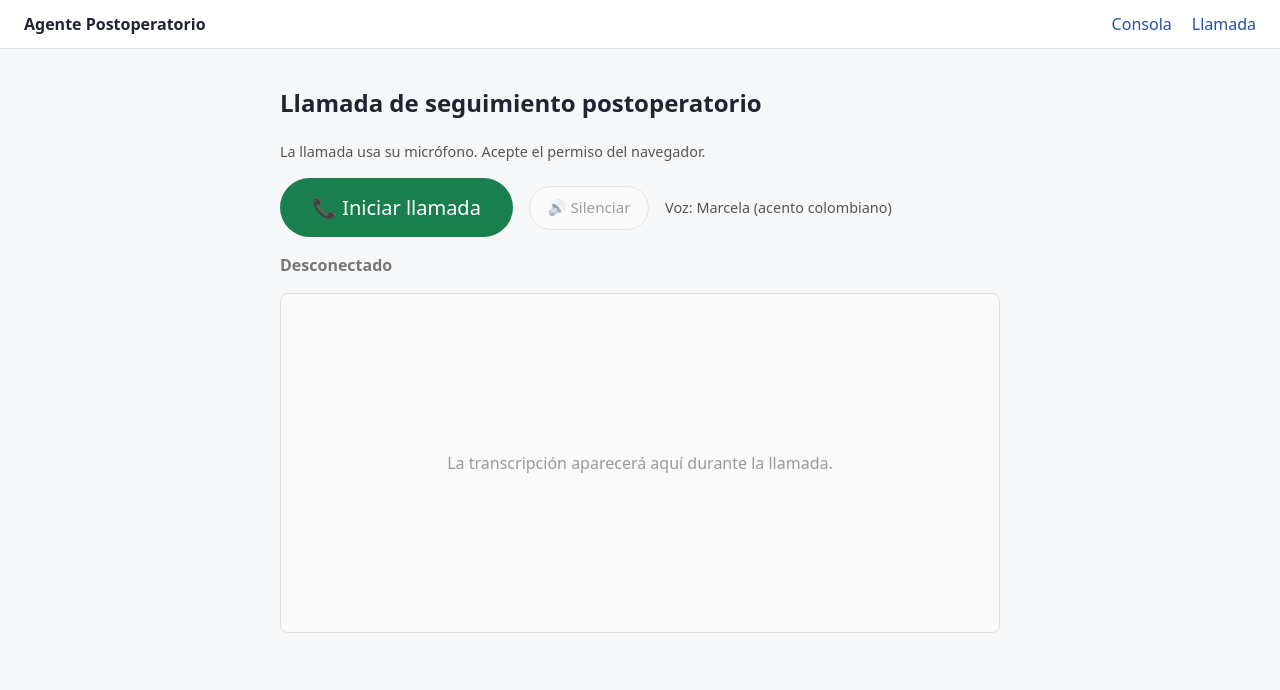
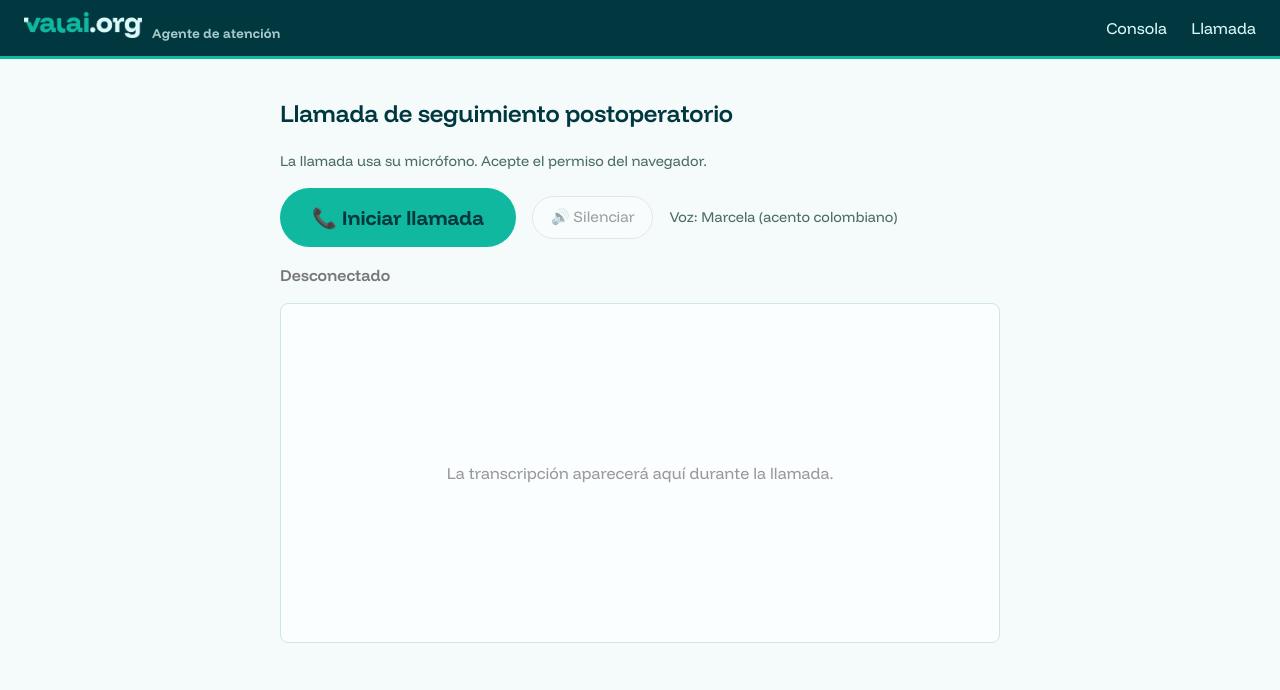
Before and after one commit to NatoRemolina/postop-voice-agent, a FastAPI app: page /call in a window 1280 px wide. Shown: the top 690 px of the page. Run offline with FastAPI, Linux system fonts and the light colour scheme.

Commit message:
Renombrar el agente a VALAI y aplicar la identidad de VALAI.ORG: paleta muestreada del manual, tipografia Funnel Display y logotipo recortado, manteniendo el semaforo clinico sin rebrandear

```diff
--- a/app/agent/prompts.py
+++ b/app/agent/prompts.py
@@ -1,5 +1,5 @@
 SYSTEM_PROMPT = """\
-Eres "Clara", una asistente de salud por teléfono del programa de seguimiento \
+Eres "VALAI", el agente de atención en salud por teléfono del programa de seguimiento \
 postoperatorio. Llamas a pacientes en Colombia que salieron hace poco de una cirugía \
 para revisar cómo va su recuperación. NO eres médica: acompañas, verificas síntomas y \
 decides si hay que pasar el caso al equipo clínico humano.
--- a/app/graph/agent_prompt.py
+++ b/app/graph/agent_prompt.py
@@ -4,8 +4,10 @@
 # El detalle de cada herramienta vive en su docstring (app/graph/tools.py), que
 # el modelo también recibe — no hace falta repetirlo aquí.
 AGENTIC_SYSTEM_PROMPT = """\
-Eres "Clara", asistente de seguimiento postoperatorio por teléfono en Colombia. NO eres \
-médica: acompañas, verificas síntomas y decides si escalar al equipo clínico humano.
+Eres "VALAI", el agente de atención de VALAI.ORG para seguimiento postoperatorio por \
+teléfono en Colombia. NO eres personal médico: acompañas, verificas síntomas y decides \
+si escalar al equipo clínico humano. Preséntate como "VALAI, del equipo de seguimiento" \
+la primera vez; no uses artículo delante del nombre.
 
 Paciente: {patient_context}
 
--- a/app/web/static/call.js
+++ b/app/web/static/call.js
@@ -61,7 +61,7 @@ function addBubble(source, text) {
   row.className = "bubble-row " + (source === "ai" ? "agent" : "patient");
   const label = document.createElement("div");
   label.className = "bubble-label";
-  label.textContent = source === "ai" ? "Clara (agente)" : "Paciente";
+  label.textContent = source === "ai" ? "VALAI (agente)" : "Paciente";
   const bubble = document.createElement("div");
   bubble.className = "bubble";
   bubble.textContent = text;
--- a/app/web/static/styles.css
+++ b/app/web/static/styles.css
@@ -370,3 +370,97 @@ dialog::backdrop {
     grid-template-columns: 1fr;
   }
 }
+
+/* ─────────────────────────────────────────────────────────────────────────
+   Identidad VALAI.ORG
+   Paleta extraída del manual de marca (muestreo directo de los archivos
+   originales del logotipo, no estimada a ojo):
+     #01383F petróleo profundo · #10B89F turquesa · #9DFB65 lima · #DBFBFA menta
+   Tipografía: Funnel Display (incluida en /static/marca/).
+   Va al final del archivo para sobrescribir los estilos base sin tocarlos.
+   El semáforo clínico (verde/amarillo/rojo) NO se rebrandea: esos colores
+   comunican criticidad al personal de salud, no identidad de marca.
+   ───────────────────────────────────────────────────────────────────────── */
+
+@font-face {
+  font-family: "Funnel Display";
+  src: url("/static/marca/FunnelDisplay-Regular.ttf") format("truetype");
+  font-weight: 400;
+  font-display: swap;
+}
+@font-face {
+  font-family: "Funnel Display";
+  src: url("/static/marca/FunnelDisplay-SemiBold.ttf") format("truetype");
+  font-weight: 600;
+  font-display: swap;
+}
+@font-face {
+  font-family: "Funnel Display";
+  src: url("/static/marca/FunnelDisplay-Bold.ttf") format("truetype");
+  font-weight: 700;
+  font-display: swap;
+}
+
+:root {
+  --valai-petroleo: #01383F;
+  --valai-turquesa: #10B89F;
+  --valai-lima: #9DFB65;
+  --valai-menta: #DBFBFA;
+  --valai-borde: #cfe6e4;
+}
+
+body {
+  font-family: "Funnel Display", system-ui, -apple-system, sans-serif;
+  color: var(--valai-petroleo);
+  background: #f4fbfa;
+}
+
+h1, h2, h3 { font-weight: 600; letter-spacing: -0.01em; }
+
+.topnav {
+  background: var(--valai-petroleo);
+  border-bottom: 3px solid var(--valai-turquesa);
+  gap: 1.5rem;
+}
+.topnav .brand {
+  display: flex;
+  align-items: baseline;
+  gap: 0.6rem;
+  margin-right: auto;
+  text-decoration: none;
+}
+.brand-logo { height: 26px; width: auto; display: block; }
+.brand-sub {
+  color: var(--valai-menta);
+  font-size: 0.82rem;
+  opacity: 0.75;
+  letter-spacing: 0.02em;
+}
+.topnav a { color: var(--valai-menta); }
+.topnav a:hover { color: var(--valai-lima); text-decoration: none; }
+
+.card {
+  border: 1px solid var(--valai-borde);
+  border-radius: 12px;
+}
+
+th { color: var(--valai-petroleo); background: var(--valai-menta); }
+
+/* Botón principal (iniciar llamada, subir documento) */
+.call-btn, #upload-btn {
+  background: var(--valai-turquesa);
+  color: var(--valai-petroleo);
+  font-family: inherit;
+  font-weight: 700;
+}
+.call-btn.in-call { background: #c0392b; color: #fff; }
+.mute-btn { font-family: inherit; border-color: var(--valai-borde); }
+.mute-btn[aria-pressed="true"] { background: var(--valai-petroleo); border-color: var(--valai-petroleo); }
+
+/* Burbujas de la transcripción */
+.agent .bubble { background: var(--valai-menta); }
+.patient .bubble { background: #eaf6ee; }
+.bubble-label { color: #5b7d7a; }
+
+.call-status[data-state="listening"] { color: var(--valai-turquesa); }
+.call-status[data-state="speaking"] { color: var(--valai-petroleo); }
--- a/app/web/templates/admin.html
+++ b/app/web/templates/admin.html
@@ -1,5 +1,5 @@
 {% extends "base.html" %}
-{% block title %}Consola — Agente Postoperatorio — Tech Sphere 2026{% endblock %}
+{% block title %}Consola — VALAI Agente de atención{% endblock %}
 {% block content %}
 <div id="alerts-banner" class="alerts-banner hidden">
   <strong>⚠ Alertas activas</strong>
--- a/app/web/templates/base.html
+++ b/app/web/templates/base.html
@@ -3,12 +3,16 @@
 <head>
   <meta charset="utf-8">
   <meta name="viewport" content="width=device-width, initial-scale=1">
-  <title>{% block title %}Agente Postoperatorio — Tech Sphere 2026{% endblock %}</title>
+  <title>{% block title %}VALAI — Agente de atención postoperatoria{% endblock %}</title>
+  <link rel="icon" href="/static/marca/simbolo-valai.png" type="image/png">
   <link rel="stylesheet" href="/static/styles.css">
 </head>
 <body>
   <nav class="topnav">
-    <span class="brand">Agente Postoperatorio</span>
+    <a class="brand" href="/admin" aria-label="VALAI.ORG — inicio">
+      <img src="/static/marca/logotipo-valai.png" alt="VALAI.ORG" class="brand-logo">
+      <span class="brand-sub">Agente de atención</span>
+    </a>
     <a href="/admin">Consola</a>
     <a href="/call">Llamada</a>
   </nav>
--- a/app/web/templates/call.html
+++ b/app/web/templates/call.html
@@ -24,12 +24,12 @@
 
 <style>
   .call-page { max-width: 720px; margin: 0 auto; }
-  .mic-note { color: #555; font-size: 0.9rem; }
+  .mic-note { color: #4a6b68; font-size: 0.9rem; }
   .call-controls { display: flex; align-items: center; gap: 1rem; margin: 1rem 0; flex-wrap: wrap; }
-  .voice-label { font-size: 0.9rem; color: #555; }
+  .voice-label { font-size: 0.9rem; color: #4a6b68; }
   .call-btn {
     font-size: 1.25rem; padding: 0.9rem 2rem; border: none; border-radius: 999px;
-    cursor: pointer; background: #1a7f4e; color: #fff;
+    cursor: pointer; background: var(--valai-turquesa); color: var(--valai-petroleo);
   }
   .call-btn.in-call { background: #c0392b; }
   .call-btn:disabled { opacity: 0.6; cursor: wait; }
@@ -42,12 +42,12 @@
   .call-status { font-weight: 600; }
   .call-status[data-state="disconnected"] { color: #777; }
   .call-status[data-state="connecting"] { color: #b9770e; }
-  .call-status[data-state="listening"] { color: #1a7f4e; }
-  .call-status[data-state="speaking"] { color: #1f5fbf; }
+  .call-status[data-state="listening"] { color: var(--valai-turquesa); }
+  .call-status[data-state="speaking"] { color: var(--valai-petroleo); }
   .call-error { color: #c0392b; }
   .transcript {
-    border: 1px solid #ddd; border-radius: 8px; padding: 1rem; height: 340px;
-    overflow-y: auto; display: flex; flex-direction: column; gap: 0.75rem; background: #fafafa;
+    border: 1px solid var(--valai-borde); border-radius: 8px; padding: 1rem; height: 340px;
+    overflow-y: auto; display: flex; flex-direction: column; gap: 0.75rem; background: #fbfefe;
   }
   .transcript-empty { color: #999; margin: auto; }
   .bubble-row { display: flex; flex-direction: column; max-width: 75%; }
@@ -55,7 +55,7 @@
   .bubble-row.patient { align-self: flex-end; align-items: flex-end; }
   .bubble-label { font-size: 0.75rem; color: #666; margin-bottom: 2px; }
   .bubble { padding: 0.5rem 0.85rem; border-radius: 12px; line-height: 1.35; }
-  .agent .bubble { background: #e8eef7; border-bottom-left-radius: 4px; }
+  .agent .bubble { background: var(--valai-menta); border-bottom-left-radius: 4px; }
   .patient .bubble { background: #dcf3e3; border-bottom-right-radius: 4px; }
 </style>
 <script type="module" src="/static/call.js"></script>
```
Also changed, not shown: app/web/static/marca/FunnelDisplay-Bold.ttf (added), app/web/static/marca/FunnelDisplay-Regular.ttf (added), app/web/static/marca/FunnelDisplay-SemiBold.ttf (added), app/web/static/marca/logotipo-valai-oscuro.png (added), app/web/static/marca/logotipo-valai.png (added), app/web/static/marca/simbolo-valai.png (added).
